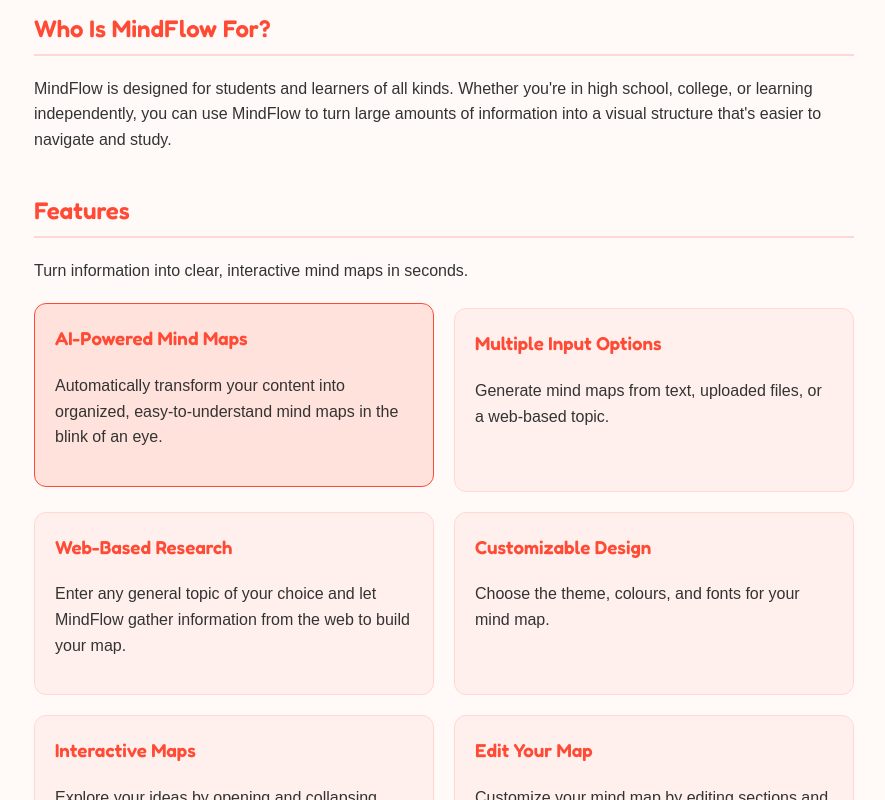
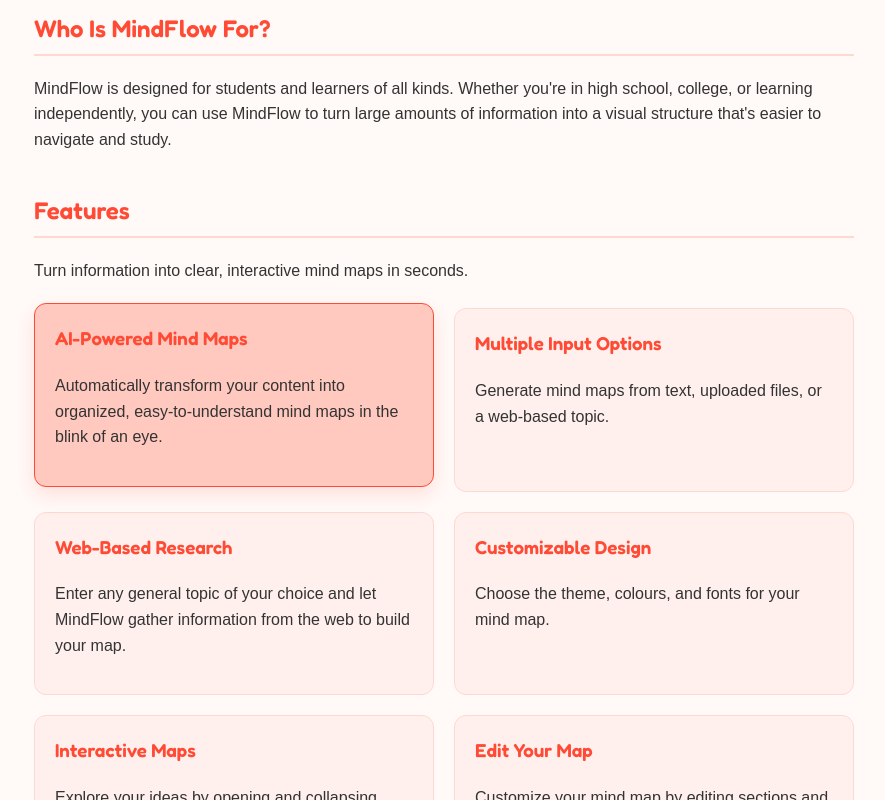
Before and after one commit to MaryamAishah/mindflow, a plain HTML site: page index.html in a window 1280 px wide. Both pictures are taken after a click on the element 430 px from the left and 1817 px from the top of the page. Shown: the part 1417-2217 px from the top of the page, without its empty margins (196-1081 px from the left). Drawn offline with Linux system fonts and the light colour scheme.

Commit message:
Improve feature card interactions

```diff
--- a/style.css
+++ b/style.css
@@ -194,7 +194,6 @@
   margin: 5px;
   font-size: 14px;
 }
-
 @media (max-width: 600px) {
   body {
     width: 100%;
@@ -295,16 +294,24 @@
 
 .feature {
   cursor: pointer;
+  transition: background-color 0.25s ease,
+              transform 0.25s ease,
+              box-shadow 0.25s ease,
+              border-color 0.25s ease;
 }
 
 .feature.selected {
-  background-color: #ffe2dc;
+  background-color: #ffc9bf;
   border-color: #ff4b35;
   transform: translateY(-5px);
+  box-shadow: 0 8px 20px rgba(255, 75, 53, 0.15);
 }
 
-@media (hover: hover) {
+@media (hover: hover) and (pointer: fine) {
   .feature:hover {
+    background-color: #ffddd6;
+    border-color: #ff4b35;
     transform: translateY(-5px);
+    box-shadow: 0 8px 20px rgba(255, 75, 53, 0.15);
   }
 }
```
